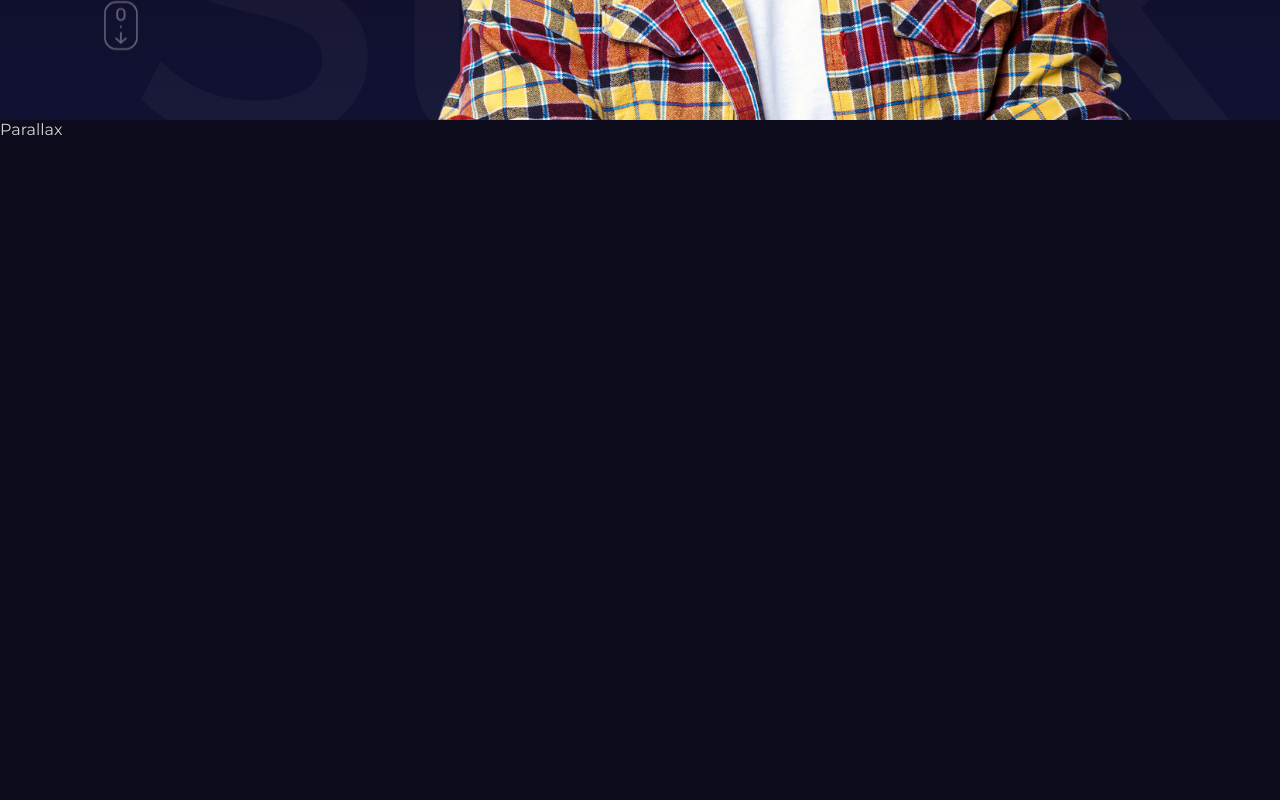
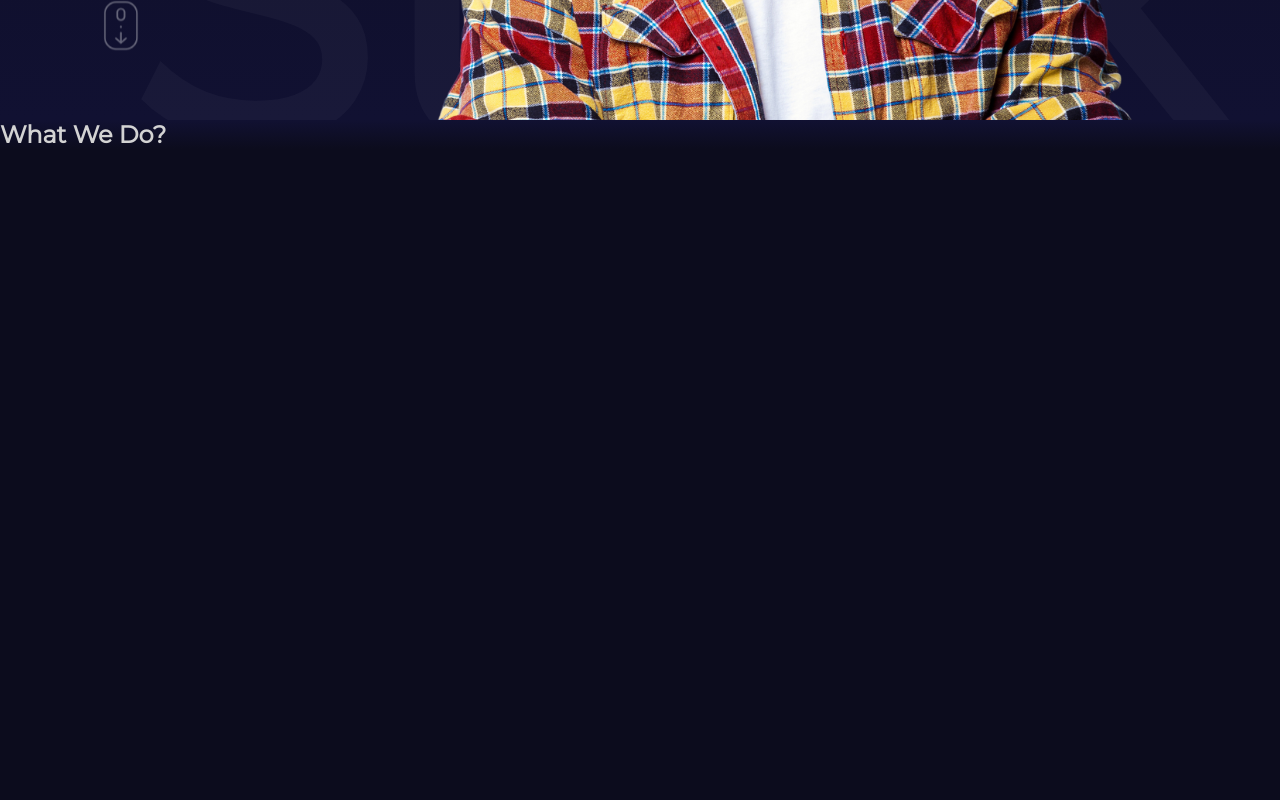
Before and after one commit to Mishrashubham10/portfolio-react, a React (Vite) app: page / in a window 1280 px wide. Shown: the part 680-1480 px from the top of the page. Built offline with nearby package versions, Linux system fonts and the light colour scheme.

Commit message:
Creating parallel section

```diff
--- a/src/App.jsx
+++ b/src/App.jsx
@@ -1,23 +1,28 @@
 import './app.scss';
 import Hero from './components/hero/Hero';
 import Navbar from './components/navbar/Navbar';
+import Parallax from './components/parallax/Parallax';
 
 const App = () => {
   return (
     <div>
-      <section id='Homepage'>
+      <section id="Homepage">
         <Navbar />
         <Hero />
       </section>
-      <section id='Services'>Parallax</section>
+      <section id="Services">
+        <Parallax type="services" />
+      </section>
       <section>Servicess</section>
-      <section id='Portfolio'>Parallax</section>
+      <section id="Portfolio">
+        <Parallax type="portfolio" />
+      </section>
       <section>Portfolio1</section>
       <section>Portfolio2</section>
       <section>Portfolio3</section>
-      <section id='Contact'>Contact</section>
+      <section id="Contact">Contact</section>
     </div>
-  )
-}
+  );
+};
 
-export default App
+export default App;
--- /dev/null
+++ b/src/components/parallax/Parallax.jsx
@@ -0,0 +1,22 @@
+import './parallax.scss';
+
+const Parallax = ({ type }) => {
+  return (
+    <div
+      className="parallax"
+      style={{
+        background:
+          type === 'services'
+            ? 'linear-gradient(180deg, #111132, #0c0c1d)'
+            : 'linear-gradient(180deg, #111132, #505064)',
+      }}
+    >
+      <h1>{type === 'services' ? 'What We Do?' : 'What We Did?'}</h1>
+      <div className="mountains"></div>
+      <div className="planets"></div>
+      <div className="stars"></div>
+    </div>
+  );
+};
+
+export default Parallax;
--- /dev/null
+++ b/src/components/parallax/parallax.scss
@@ -0,0 +1 @@
+.parallax {}
```
